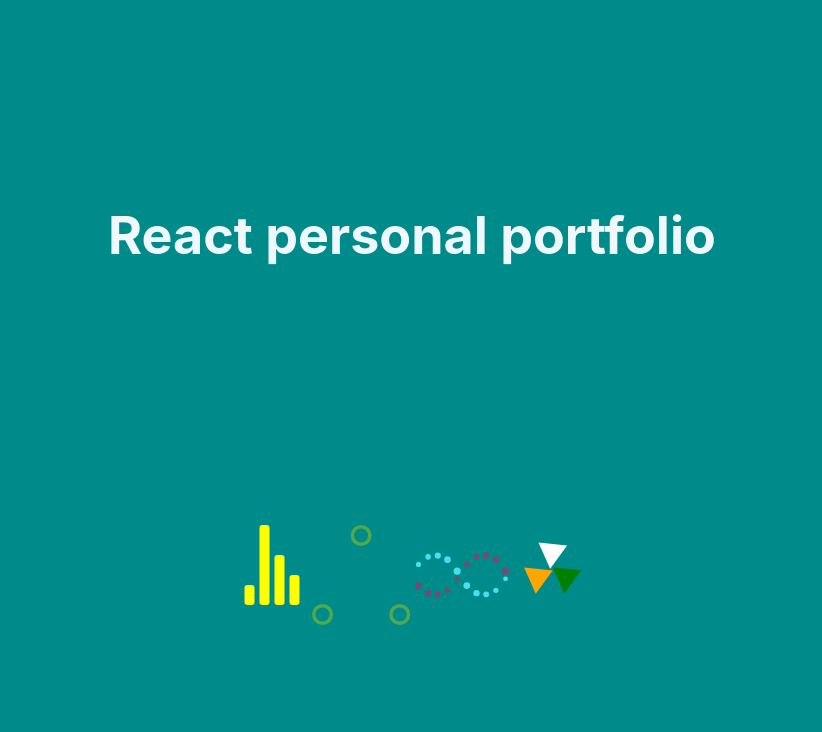
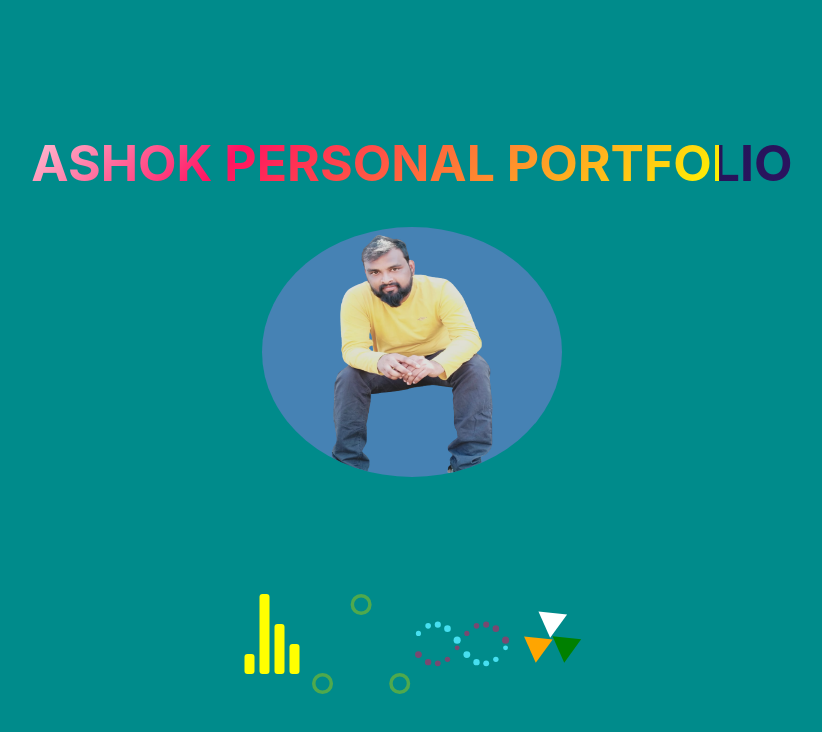
Before and after one commit to ashoksrt-248/personal, a React (Create React App) app: page / in a window 1280 px wide. Shown: the top 732 px of the page, without its empty margins (228-1050 px from the left). Built offline with nearby package versions, Linux system fonts and the light colour scheme.

Commit message:
photo added

```diff
--- a/src/App.css
+++ b/src/App.css
@@ -1,8 +1,38 @@
+.animate-charcter
+{
+   text-transform: uppercase;
+  background-image: linear-gradient(
+    -225deg,
+    #231557 0%,
+    #44107a 29%,
+    white 48%,
+    #ff1361 67%,
+    #fff800 100%
+  );
+  background-size: auto auto;
+  background-clip: border-box;
+  background-size: 200% auto;
+  color: #fff;
+  background-clip: text;
+  text-fill-color: transparent;
+  -webkit-background-clip: text;
+  -webkit-text-fill-color: transparent;
+  animation: textclip 10s linear infinite;
+  display: inline-block;
+      font-size: 50px;
+}
+
+@keyframes textclip {
+  to {
+    background-position: 200% center;
+  }
+}
+
 .App {
   text-align: center;
 }
 .flexBox{display: flex;}
-
+.ashokPhoto{width:300px;height:250px;border-radius: 50%;background-color:steelblue}
 .App-logo {
   height: 40vmin;
   pointer-events: none;
--- a/src/App.js
+++ b/src/App.js
@@ -1,15 +1,21 @@
 import logo from './logo.svg';
 import './App.css';
 import { Audio, BallTriangle, Dna, RotatingTriangles } from 'react-loader-spinner';
+import Ashok from './images/Ashok img.png';
+
 
 function App() {
 
   return (
     <div className="App">
       <header className="App-header">
-        <h1>React personal portfolio</h1>
+        <h1 className='animate-charcter'>Ashok personal portfolio</h1>
+        <div>
+        <img  className='ashokPhoto' src={Ashok} alt={"ashok"}/>
+
+        </div>
         <marquee  direction="left"><h2>Ashok Amara</h2></marquee>
-        <marquee direction="right"><h2>personal Portfolio</h2></marquee>
+
         <div className='flexBox'>
           <div>
             <Audio
```
Also changed, not shown: src/images/Ashok img.png (added), src/images/ashok img2.png (added).
